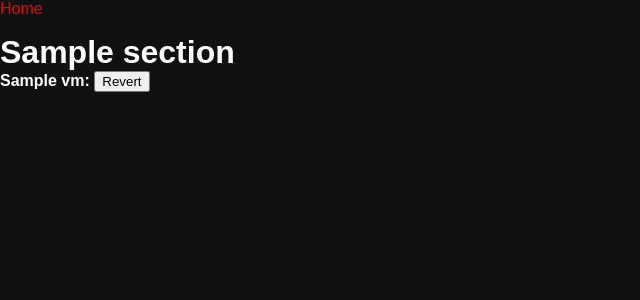
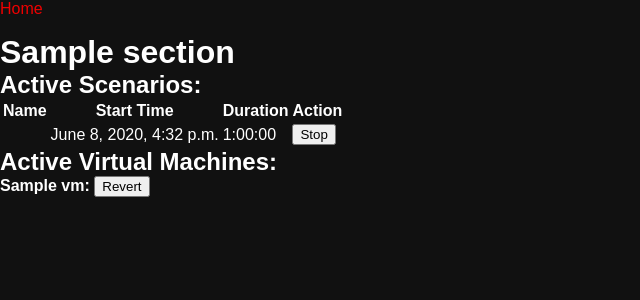
Before and after one commit to stars-n-stripes/battleSchoolSM, a Django app: template vctrl/templates/vctrl/index.html in a window 1280 px wide. Shown: the top 300 px of the page, without its empty margins (0-640 px from the left). Run offline with Django 3.2, Linux system fonts and the light colour scheme; data comes from the database, SQL or seed files in the repository; tables that the repository leaves empty hold one stand-in row (values such as "Sample post"); the template is opened without the code that fills it: values that come from a table or form of the project are taken from there, most other values are stand-ins (such as "Sample title", 1, 10 or a date in 2020).

Commit message:
Added Scenario to index.html, updated view for index.html

```diff
--- a/vctrl/templates/vctrl/index.html
+++ b/vctrl/templates/vctrl/index.html
@@ -4,7 +4,38 @@
 
 {% block content %}
     <h1>{{ section.title }}</h1>
+    {% if Scenarios %}
+        <h2>Active Scenarios:</h2>
+        <table>
+            <tr>
+                <th>Name</th>
+                <th>Start Time</th>
+                <th>Duration</th>
+                <th>Action</th>
+            </tr>
+            {% for Scenario in Scenarios %}
+                <td>{{ Scenario.name }}</td>
+                <td>{{ Scenario.start }}</td>
+                <td>{{ Scenario.duration }}</td>
+                <td>
+                    <form action="{% url 'stopscenario' %}" method="post">
+                        {% csrf_token %}
+                        <button type="submit" name="scenario_name" value="{{ Scenario.name }}">
+                            Stop
+                        </button>
+                    </form>
+                </td>
+            {% endfor %}
+        </table>
+    {% else %}
+        <i>No Scenario loaded! </i>
+        <br>
+        <form action="{% url 'startscenario' %}" method="get">
+            <button type="submit">Browse Scenarios</button>
+        </form>
+    {% endif %}
     {% if RevertibleVMs %}
+        <h2>Active Virtual Machines:</h2>
         <ul>
             {% for VM in RevertibleVMs %}
 
--- a/vctrl/views.py
+++ b/vctrl/views.py
@@ -3,7 +3,7 @@ from os import getcwd
 from django.shortcuts import render
 
 from . import vagrant
-from .models import VM
+from .models import VM, Scenario
 
 
 # Create your views here.
@@ -13,7 +13,8 @@ def index(request):
     vagrant.sync_vms()
     # Pull all VMs that are accessible by the student
     RevertibleVMs = VM.objects.order_by('-name') & VM.objects.exclude(revertible=False)
-    context = {'RevertibleVMs': RevertibleVMs}
+    Scenarios = Scenario.objects.order_by('-name')
+    context = {'RevertibleVMs': RevertibleVMs, "Scenarios": Scenarios}
     # return HttpResponse("This is the index for the Vagrant Control (vctrl) App.")
     return render(request, 'vctrl/index.html', context)
 
@@ -34,6 +35,7 @@ def revertvm(request):
     if vm:
         # Replace with helper function in vagrant.py
         # print("I would have run this command: vagrant restore {} clean".format(vm.name)) # Debug
+        # asyncio.run(vagrant.vagrant_cmd("vagrant", "revert", vm.name, "clean"))
         vagrant.revert_vm(vm.name)
         # Restore previous directory
         # chdir(cwd)
```
Also changed, not shown: vctrl/tasks.py (added, +32 -0 lines), vctrl/vagrant.py (+19 -0 lines), 2 other files. Lines whose indentation alone changed are shown as unchanged.
